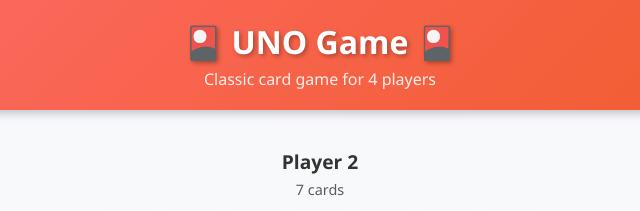
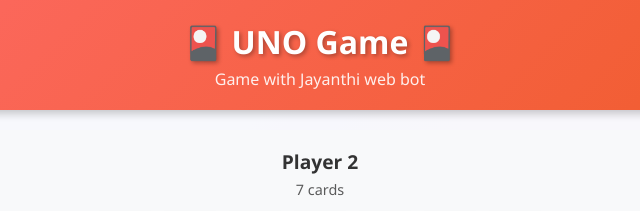
Before and after one commit to jayanthi6820/RealTimeCardGame, a plain HTML site: page frontend/index.html in a window 1280 px wide. Shown: the top 211 px of the page, 320-960 px from the left. Drawn offline with Linux system fonts and the light colour scheme.

Commit message:
Update index.html

```diff
--- a/frontend/index.html
+++ b/frontend/index.html
@@ -10,7 +10,7 @@
     <div class="game-container">
         <header class="game-header">
             <h1>🎴 UNO Game 🎴</h1>
-            <p>Classic card game for 4 players</p>
+            <p>Game with Jayanthi web bot</p>
         </header>
 
         <div class="game-board">
```
